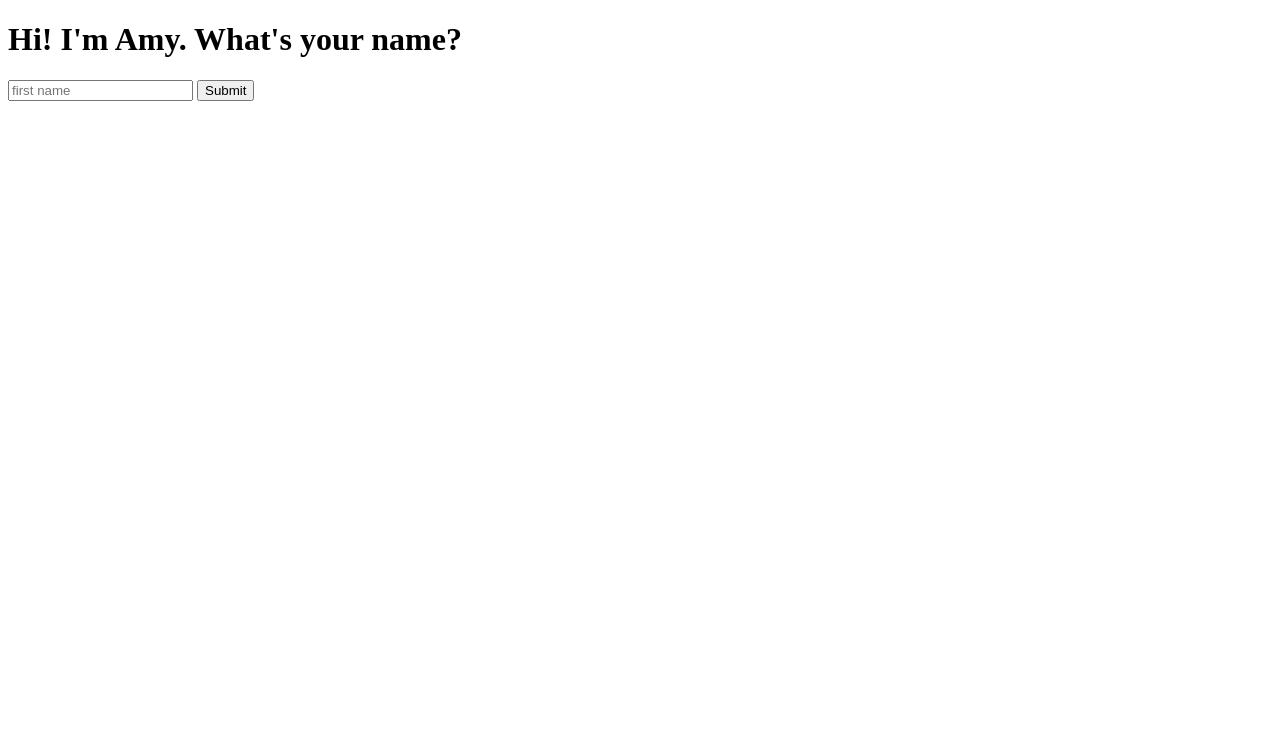
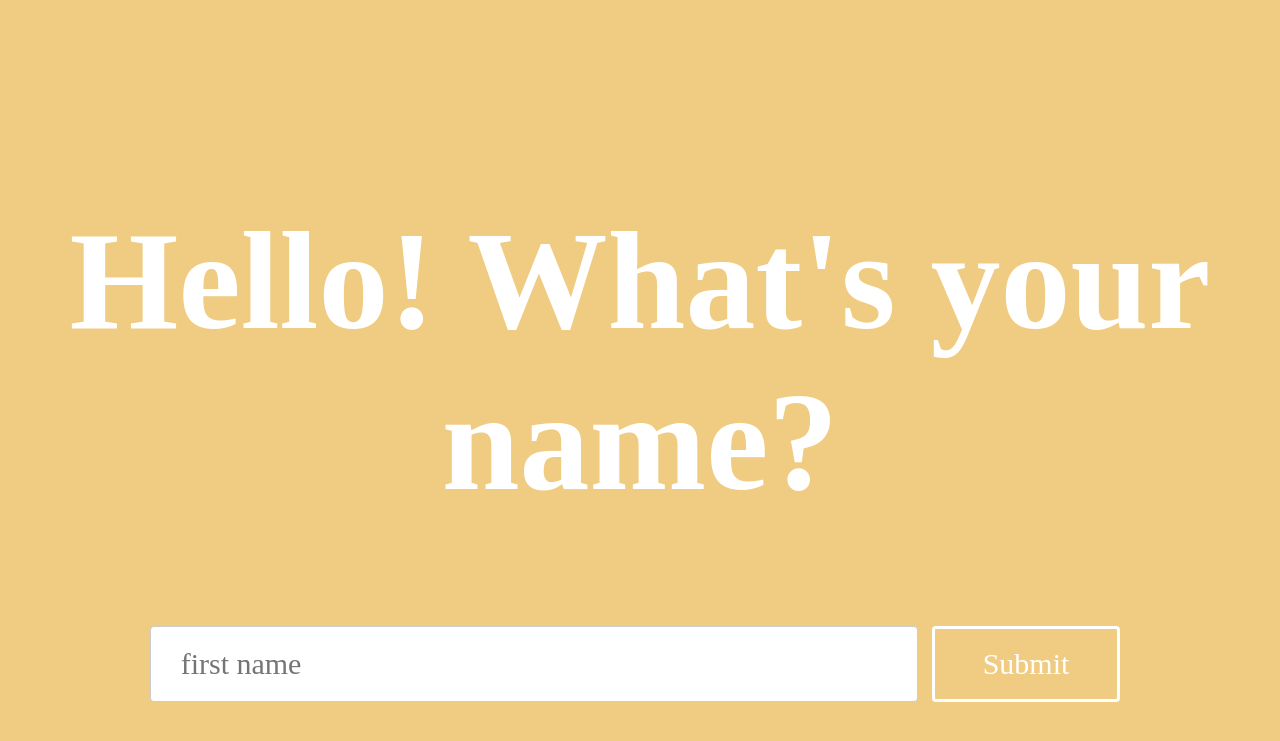
Before and after one commit to niuamy/mysite, a Flask app: page / in a window 1280 px wide. Shown: the top 741 px of the page. Run offline with Flask 2, Linux system fonts and the light colour scheme.

Commit message:
initial css

```diff
--- a/templates/index.html
+++ b/templates/index.html
@@ -1,14 +1,18 @@
 {% extends "layout.html" %}
 
 {% block heading %}
-  Hi! I'm Amy. What's your name?
+  Hello! What's your name?
 {% endblock %}
 
 {% block body %}
+  <div class="nameInput">
     <form action="{{ url_for('hello') }}" method="post">
-      <input type="text" name="name" placeholder="first name">
-      <button>Submit</button>
+      <center>
+        <input type="text" name="name" placeholder="first name">
+        <button>Submit</button>
+      </center>
     </form>
+  </div>
 {% endblock %}
 
 <!DOCTYPE html>
--- a/templates/layout.html
+++ b/templates/layout.html
@@ -1,9 +1,67 @@
 <!DOCTYPE html>
-<html>
+<html lang="en" dir="ltr">
   <head>
-    <title>My Website!</title>
+    <meta charset="utf-8">
+    <meta name="viewport" content="width=device-width, initial-scale=1.0">
+    <meta name="description" content="web design project">
+    <meta name="keywords" content="web design, project">
+    <meta name="author" content="amy">
+    <title>Amy Niu | Welcome</title>
+    <style>
+      *{
+        margin: 0;
+        padding:0;
+       }
+
+      body{
+        background-color: #EFCC81;
+      }
+      h1{
+        color: white;
+        font-family:serif;
+        text-align: center;
+        font-size: 140px;
+        padding: 200px 0 100px 0;
+      }
+
+      input[type=text], select {
+        color: gray;
+        font-size: 30px;
+        font-family: serif;
+        width: 60%;
+        padding: 20px 30px;
+        display: inline-block;
+        border: 1px solid #ccc;
+        border-radius: 4px;
+        box-sizing: border-box;
+      }
+
+       button {
+        background-color: #EFCC81;
+        border: 3px solid white;
+        border-radius: 4px;
+        color: white;
+        padding: 18px 48px;
+        text-align: center;
+        text-decoration: none;
+        display: inline-block;
+        font-size: 30px;
+        font-family: serif;
+        margin: 4px 10px;
+        transition-duration: 0.2s;
+        cursor: pointer;
+      }
+
+      button:hover {
+        background-color: white;
+        color:#EFCC81 ;
+      }
+
+    </style>
+
   </head>
   <body>
+
     <h1>{% block heading %}{% endblock %}</h1>
     {% block body %}
     {% endblock %}
```
